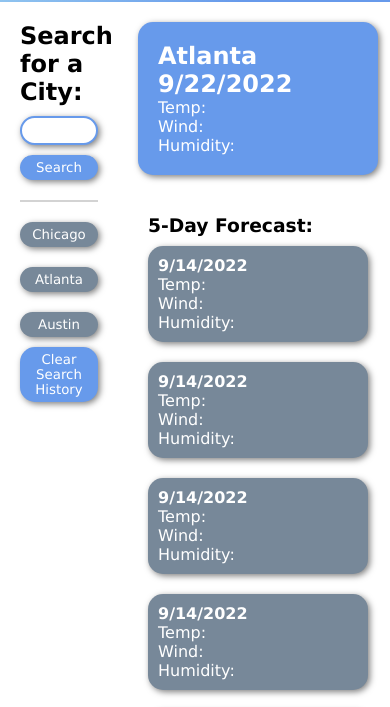
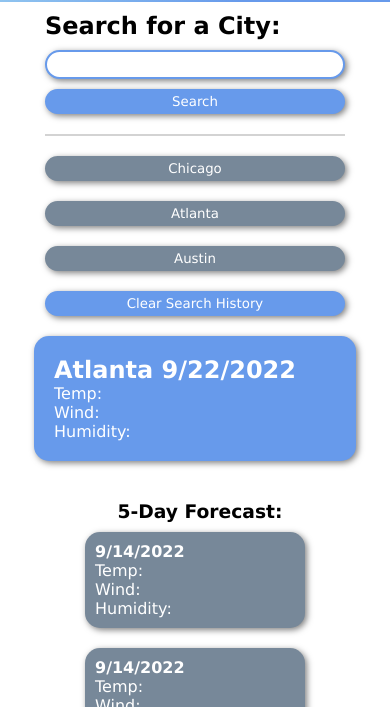
Before and after one commit to alexoserna/weather-dashboard, a plain HTML site: page index.html in a window 390 px wide. Shown: the part 98-805 px from the top of the page. Drawn offline with Linux system fonts and the light colour scheme.

Commit message:
added media queries for different screen sizing to make sure everything still looks good

```diff
--- a/assets/css/style.css
+++ b/assets/css/style.css
@@ -1,6 +1,9 @@
 :root {
     --primary: #a7dcf2;
     --secondary: #679aeb;
+    --lightgray: lightgray;
+    --lightslate: lightslategray;
+    --white: white;
 }
 
 * {
@@ -13,7 +16,7 @@ header {
     width: 100%;
     height: 100px;
     background: linear-gradient(165deg, var(--primary) 30%, var(--secondary) 80%);
-    color: white;
+    color: var(--white);
     position: relative;
 }
 
@@ -38,12 +41,13 @@ header h1 {
 
 /* ------Search Section-------- */
 .search {
-    width: 20%
+    width: 20%;
+    position: relative;
 }
 
 /* input section */
 #input-section {
-    border-bottom: solid 2px lightgray;
+    border-bottom: solid 2px var(--lightgray);
     padding-bottom: 20px;
 }
 
@@ -65,7 +69,7 @@ input:focus {
     width: 100%;
     border: none;
     background-color: var(--secondary);
-    color: white;
+    color: var(--white);
     border-radius: 15px;
     text-align: center;
     padding: 5px;
@@ -79,16 +83,21 @@ input:focus {
 /* search history */
 #search-history {
     margin-top:10px;
+    height: 100%;
 }
 
 #search-history-btn {
-    background-color: lightslategray;
+    background-color: var(--lightslate);
     margin: 10px 0 10px 0;
 }
 
 #search-history-btn:active, #search-history-btn:hover {
-    background-color: lightgray;
+    background-color: var(--lightgray);
     scale: 110%;
+}
+
+#clear-search {
+    margin-top: 40px;
 }
 
 /* search results */
@@ -97,8 +106,8 @@ input:focus {
 }
 
 .search-card {
-    background-color: lightslategrey;
-    color: white;
+    background-color: var(--lightslate);
+    color: var(--white);
     padding: 5px;
     margin: 10px 0px 10px 0px;
     border-radius: 15px;
@@ -107,7 +116,7 @@ input:focus {
 }
 
 .search-card:hover {
-    background-color: lightgray;
+    background-color: var(--lightgray);
     cursor:auto;
     scale: 105%;
 }
@@ -121,8 +130,16 @@ input:focus {
     background-color: var(--secondary);
     padding: 20px;
     border-radius: 15px;
-    color: white;
+    color: var(--white);
     margin-bottom: 40px;
+    display: flex;
+    flex-direction: row;
+    grid-template-columns: 1fr 1fr;
+    flex-wrap: wrap;
+}
+
+#current-weather h2 {
+    margin-right: 40px;
 }
 
 .five-day h3{
@@ -136,19 +153,85 @@ input:focus {
 
 .forecast-card {
     border-radius: 15px;
-    background-color: lightslategray;
+    background-color: var(--lightslate);
     width: 200px;
     padding: 10px;
     margin: 10px;
-    color: white;
+    color: var(--white);
     transition: .25s;
 }
 
-/* default sizing */
+/* classes with functionality */
 .max-width {
     max-width: 300px;
+    min-width: 150px;
 }
 
 .shadow {
     box-shadow: 2px 2px 6px rgba(0, 0, 0, 0.5);
 }
+
+/* Media screens */
+
+
+@media screen and (max-width: 479px) {
+
+    header h1 {
+        padding: none;
+    }
+
+    #current-weather {
+        display: block;
+    }
+
+    .grid {
+        flex-direction: column;
+        justify-content: center;
+    }
+
+    .search{
+        display: flex;
+        flex-direction: column;
+        justify-content: center;
+        align-items: center;
+        margin: 0;
+        width: 100%;
+        margin-top: 10px;
+    }
+
+    #input-section {
+        width: 100%;
+    }
+
+    #clear-search {
+        margin-top: 10px;
+    }
+
+    .result {
+        width: 100%;
+        margin: 0;
+        margin-top: 20px;
+        display: flex;
+        flex-direction: column;
+        justify-content: center;
+        align-items: center;
+    }
+
+    .five-day {
+        display: flex;
+        flex-direction: column;
+        justify-content: center;
+        align-items: center;
+    }
+
+    #forecast-container {
+        flex-direction: column;
+    }
+}
+
+
+@media screen and (min-width: 480px) and (max-width: 767px) {
+    #current-weather {
+        display: block;
+    }
+}
--- a/index.html
+++ b/index.html
@@ -28,17 +28,17 @@
                 <button type="submit" name="search" id="search-history-btn" class="btn shadow">Chicago</button>
                 <button type="submit" name="search" id="search-history-btn" class="btn shadow">Atlanta</button>
                 <button type="submit" name="search" id="search-history-btn" class="btn shadow">Austin</button>
-            </div>
-            <div id="clear">
                 <button type="submit" name="search" id="clear-search" class="btn shadow">Clear Search History</button>
             </div>
         </div>
         <div class="result">
             <div id="current-weather" class="shadow">
                 <h2>Atlanta 9/22/2022</h2>
-                <p>Temp: </p>
-                <p>Wind: </p>
-                <p>Humidity: </p>
+                <div>
+                    <p>Temp: </p>
+                    <p>Wind: </p>
+                    <p>Humidity: </p>
+                </div>
             </div>
             <div class="five-day">
                 <h3>5-Day Forecast:</h3>
```
